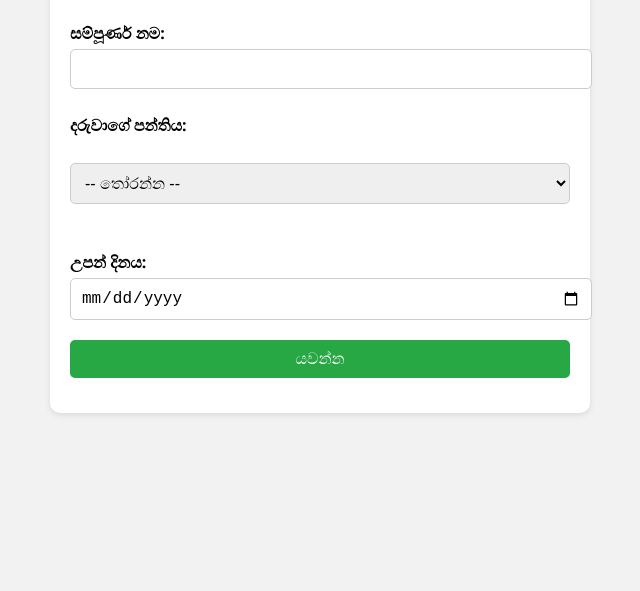
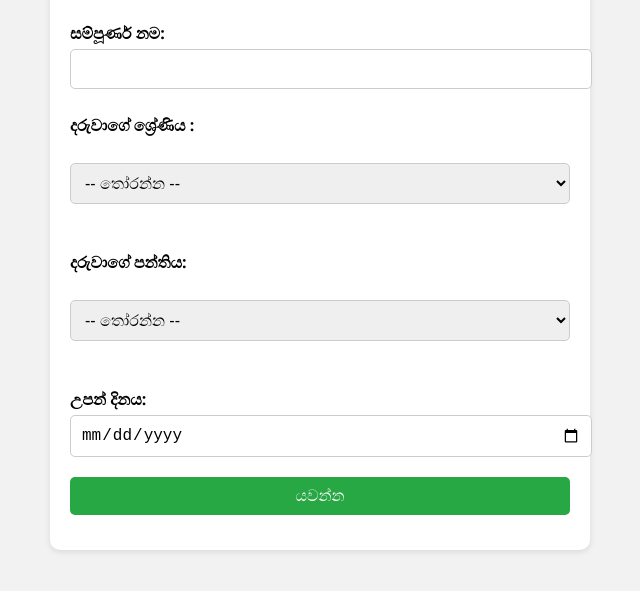
Before and after one commit to roshanmdrng/SNS-Data-Collection-Entry, a plain HTML site: page index.html in a window 1280 px wide. Shown: the part 197-788 px from the top of the page, without its empty margins (320-960 px from the left). Drawn offline with Linux system fonts and the light colour scheme.

Commit message:
Update index.html
Signed-off-by: roshanmdrng <roshanmdrng@gmail.com>

```diff
--- a/index.html
+++ b/index.html
@@ -60,7 +60,7 @@
       <label>සම්පූර්ණ නම:</label>
       <input type="text" name="fullname" required>
 
-      <label for="grade">දරුවාගේ පන්තිය:</label><br>
+      <label for="grade">දරුවාගේ ශ්‍රේණිය :</label><br>
 <select name="grade" id="grade" required>
   <option value="">-- තෝරන්න --</option>
   <option value="1 ශ්‍රේණිය">1 ශ්‍රේණිය</option>
@@ -75,7 +75,15 @@
   <option value="10 ශ්‍රේණිය">10 ශ්‍රේණිය</option>
   <option value="11 ශ්‍රේණිය">11 ශ්‍රේණිය</option>
 </select><br><br>
-
+      <label for="grade">දරුවාගේ පන්තිය:</label><br>
+<select name="grade" id="grade" required>
+  <option value="">-- තෝරන්න --</option>
+  <option value="1 ශ්‍රේණිය"> A </option>
+  <option value="2 ශ්‍රේණිය"> B </option>
+  <option value="3 ශ්‍රේණිය"> C </option>
+  <option value="4 ශ්‍රේණිය"> D </option>
+  <option value="5 ශ්‍රේණිය"> E </option>
+</select><br><br>
       <label>උපන් දිනය:</label>
       <input type="date" name="dob" required>
 
```
